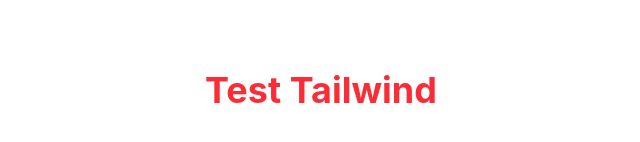
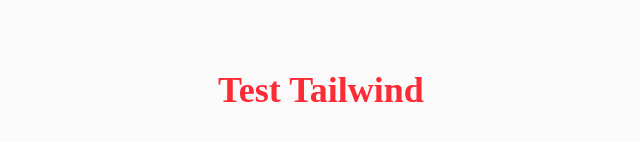
Before and after one commit to marinoaidomoan-gif/amge-frips-style, a React app in the folder frontend/: page / in a window 1280 px wide. Shown: the part 310-452 px from the top of the page, without its empty margins (319-959 px from the left). Built offline with nearby package versions, Linux system fonts and the light colour scheme; the HTML template or start-up script is replaced by a standard one.

Commit message:
feat: Modification du css frontend

```diff
--- a/frontend/src/index.css
+++ b/frontend/src/index.css
@@ -1 +1,38 @@
 @import "tailwindcss";
+@import url('https://fonts.googleapis.com/css2?family=Playfair+Display:ital,wght@0,400;0,500;0,600;1,500;1,600&family=Inter:wght@300;400;500;600&display=swap');
+
+@custom-variant dark (&:where(.dark, .dark *));
+
+@theme {
+  --color-gold: #D4AF37;
+  --color-gold-deep: #C9A050;
+  --color-blush: #F8E1E7;
+  --color-blush-soft: #F4E9EC;
+  --color-charcoal: #2C2C2C;
+  --color-charcoal-light: #3A3A3A;
+  --color-offwhite: #FAFAFA;
+  --font-display: "Playfair Display", serif;
+  --font-body: "Inter", sans-serif;
+}
+
+@layer base {
+  html {
+    scroll-behavior: smooth;
+  }
+  body {
+    @apply bg-offwhite text-charcoal dark:bg-charcoal dark:text-offwhite font-body antialiased transition-colors duration-500;
+  }
+  h1, h2, h3, h4 {
+    @apply font-display;
+  }
+  ::selection {
+    @apply bg-gold/30;
+  }
+}
+
+@media (min-width: 768px) {
+  body.custom-cursor-active,
+  body.custom-cursor-active * {
+    cursor: none;
+  }
+}
```
